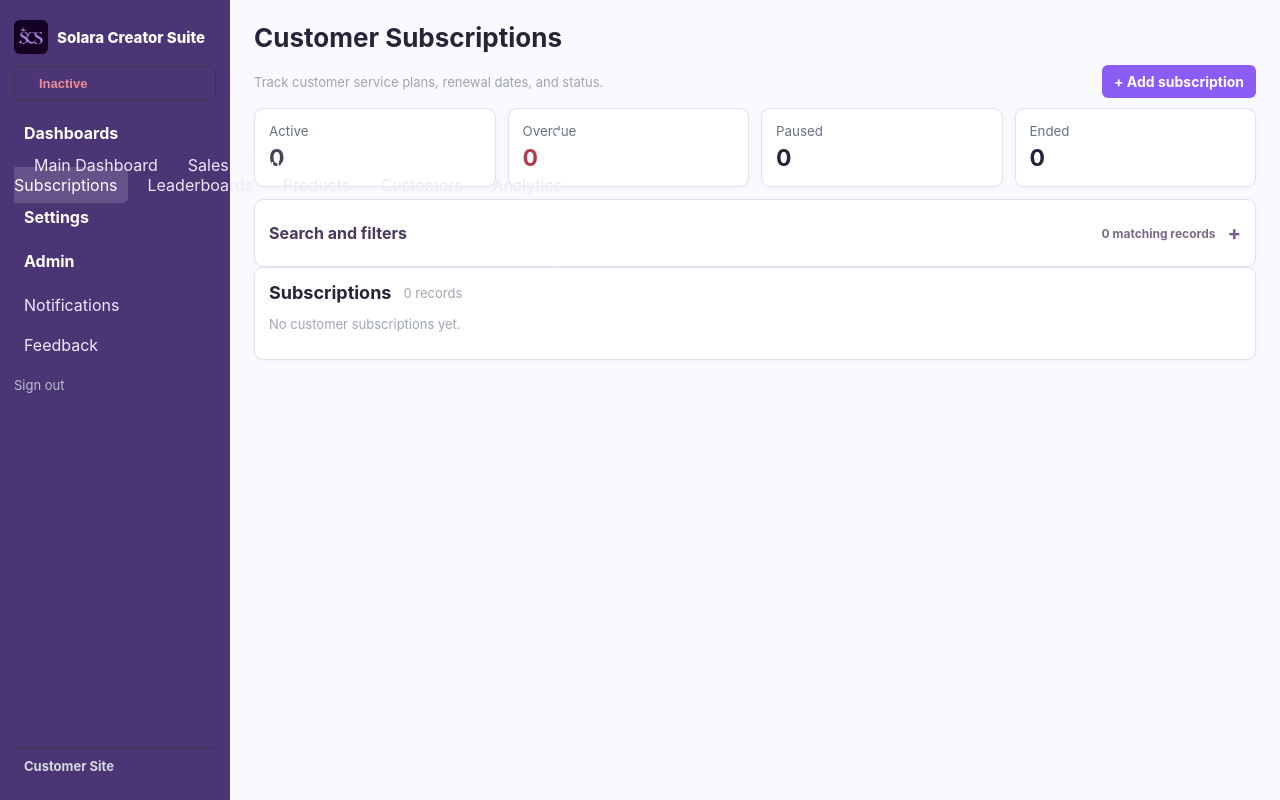
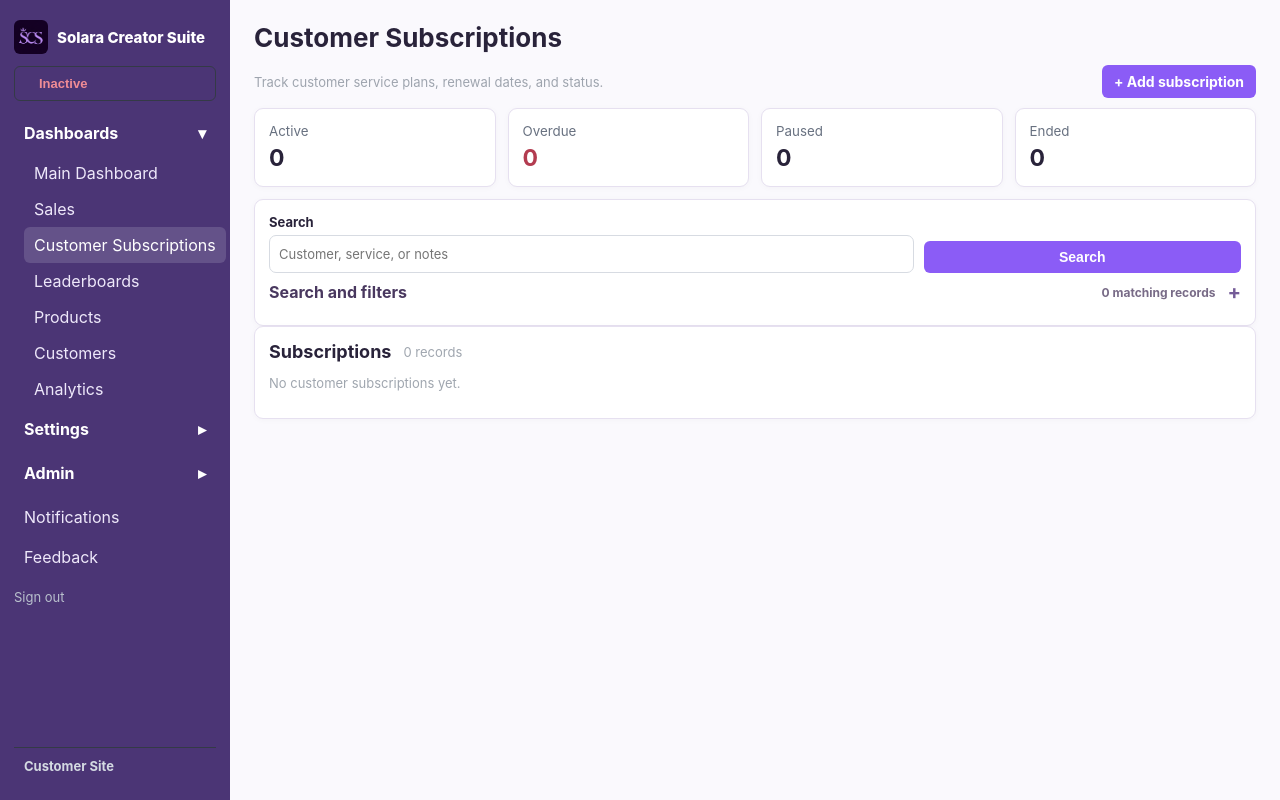
Before and after one commit to Alock0716/BusinessTracker, a Flask app: page /subscriptions in a window 1280 px wide. Run offline with Flask 3, Linux system fonts and the light colour scheme; a user stored in the database is signed in; data comes from the database, SQL or seed files in the repository; data that the repository does not hold is empty; some libraries are stand-ins or nearby versions.

Commit message:
Update to navbar and search bars

```diff
--- a/app.py
+++ b/app.py
@@ -2576,7 +2576,7 @@ def sales():
         'status': Sale.status, 'paid': Sale.paid, 'total': Sale.total_amount,
     }, Sale.id)
     active_filter_count = sum(bool(value) for value in (
-        query, status_filter, paid_filter, category_filter, product_type_id,
+        status_filter, paid_filter, category_filter, product_type_id,
         product_tag_id, addon_id, bundle_id, field_id, has_addons_filter, due_state_filter,
     ))
     sale_query = sale_query.options(
--- a/static/css/app.css
+++ b/static/css/app.css
@@ -131,6 +131,8 @@ nav a {
   text-decoration: none;
   padding: 8px 10px;
   border-radius: 6px;
+  display: block;
+  width: 100%;
 }
 nav a:hover {
   background: #262c39;
--- a/templates/subscriptions/index.html
+++ b/templates/subscriptions/index.html
@@ -11,11 +11,14 @@
     <div><small>Ended</small><strong>{{status_counts.get('canceled', 0) + status_counts.get('expired', 0)}}</strong></div>
 </section>
 <section class="panel subscription-list-panel">
-    <details class="sales-filter-disclosure" {% if query_text or status_filter or period_filter %}open{% endif %}>
+    <form method="get" action="{{url_for('service_subscriptions')}}" class="sales-filters">
+        <label class="sales-search">Search<input type="search" name="q" value="{{query_text}}" placeholder="Customer, service, or notes"></label>
+        <button class="button">Search</button>
+    </form>
+    <details class="sales-filter-disclosure" {% if status_filter or period_filter %}open{% endif %}>
         <summary><span>Search and filters</span><span class="sales-filter-count">{{pagination.total}} matching records</span></summary>
         <form method="get" action="{{url_for('service_subscriptions')}}" class="sales-filters">
             {% if sort_key %}<input type="hidden" name="sort" value="{{sort_key}}"><input type="hidden" name="dir" value="{{sort_dir}}">{% endif %}
-            <label class="sales-search">Search<input type="search" name="q" value="{{query_text}}" placeholder="Customer, service, or notes"></label>
             <label>Status<select name="status"><option value="">All statuses</option><option value="overdue" {{'selected' if status_filter == 'overdue' else ''}}>Overdue (active, past end)</option>{% for item in statuses %}<option value="{{item}}" {{'selected' if status_filter == item else ''}}>{{item|capitalize}}</option>{% endfor %}</select></label>
             <label>Period<select name="period"><option value="">Any period</option><option value="past" {{'selected' if period_filter == 'past' else ''}}>End date has passed</option><option value="future" {{'selected' if period_filter == 'future' else ''}}>End date has not passed</option><option value="mismatch" {{'selected' if period_filter == 'mismatch' else ''}}>Status and dates don't align</option></select></label>
             <div class="sales-filter-actions"><button class="button">Apply filters</button><a class="button secondary" href="{{url_for('service_subscriptions')}}">Clear</a></div>
```
Also changed, not shown: templates/sales/list.html (+6 -3 lines), 1 other file.
